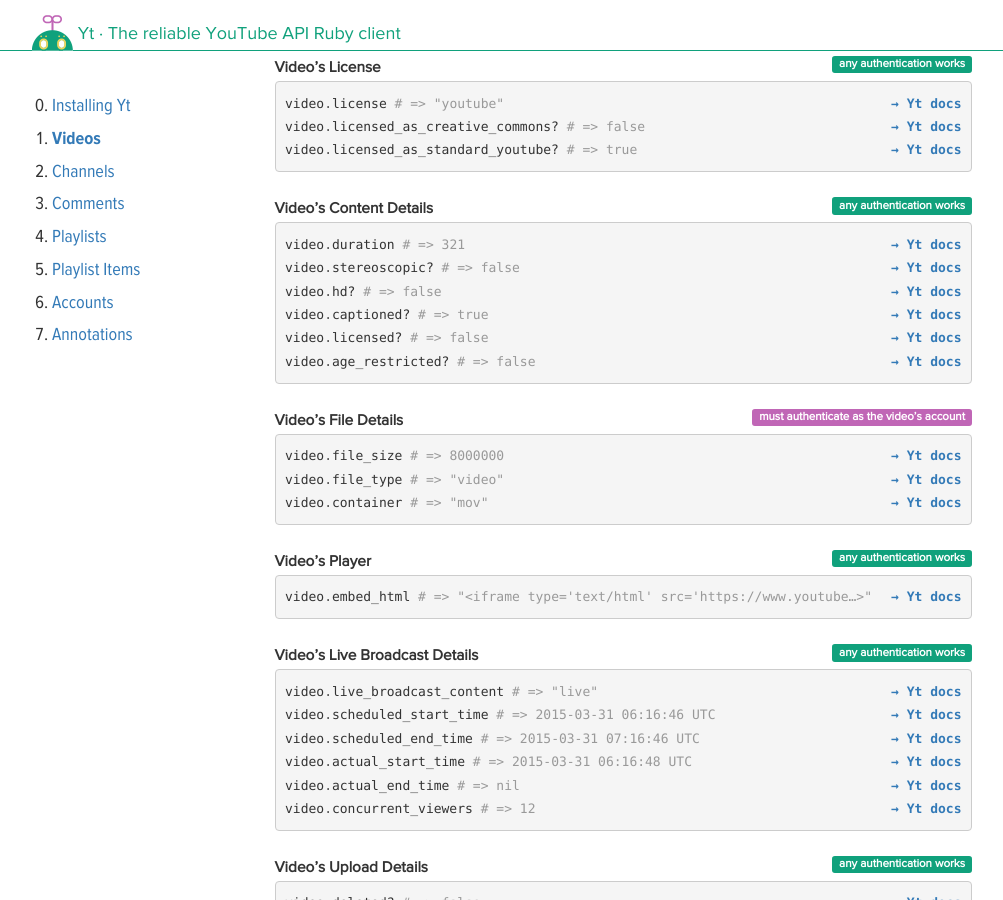
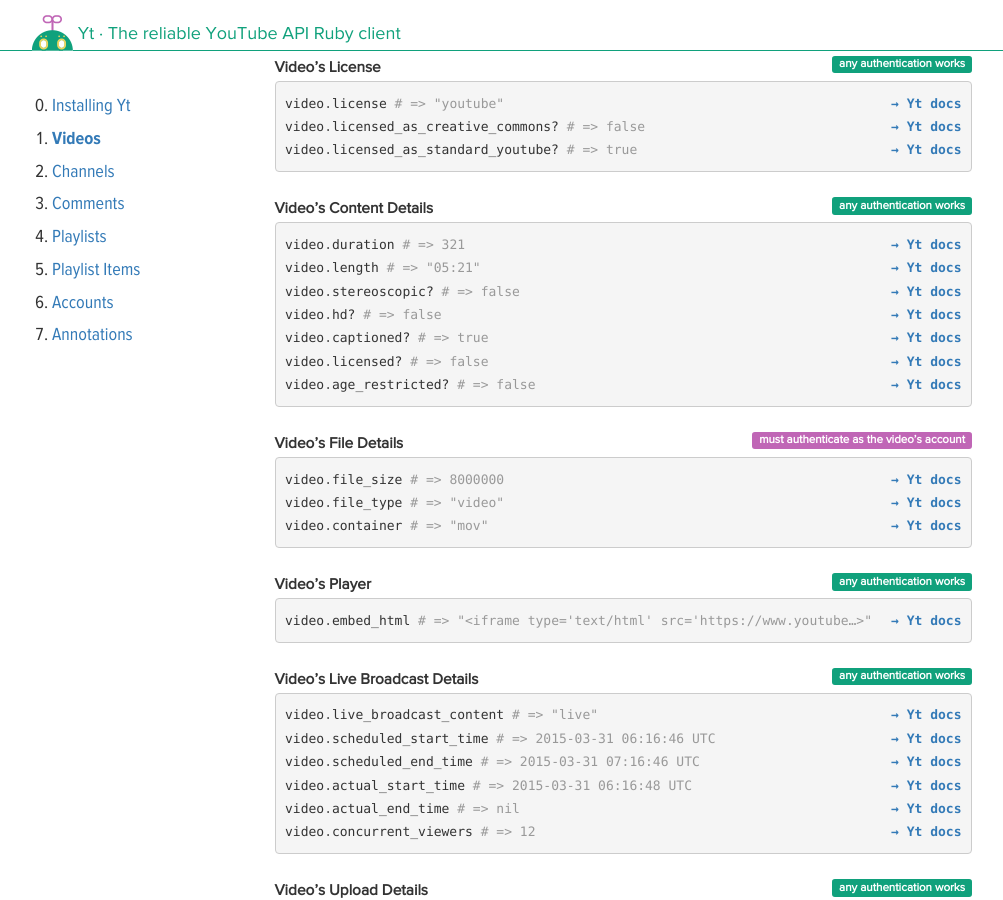
Before and after one commit to nullscreen/yt, a Jekyll site: the page built from videos.html, in a window 1280 px wide and 900 px high, scrolled down 2212 px. Shown: the whole window, without its empty margins (138-1141 px from the left). Built offline with Jekyll 4.4.1, drawn with Linux system fonts in a browser that asks for light colours; nearby versions of some CDN libraries; some web fonts are replaced; some of the changed lines change nothing that is shown.

Commit message:
Add Video#length

```diff
--- a/_config.yml
+++ b/_config.yml
@@ -7,4 +7,4 @@ defaults:
       path: ""
     values:
       layout:  "default"
-      version: 0.28.0
+      version: 0.29.1
--- a/videos.html
+++ b/videos.html
@@ -131,6 +131,7 @@ video.estimated_revenue since: 3.days.ago
   {% include dt.html title="Video’s Content Details" label="success" auth="any authentication works" %}
   <dd><a class="anchor" id="content_details"></a><div class="highlight"><pre>
 {% include doc.html link="Models/Video#duration" %}{% include example.html object='video' method='duration' result='321' %}
+{% include doc.html link="Models/Video#length" %}{% include example.html object='video' method='length' result='"05:21"' %}
 {% include doc.html link="Models/Video#stereoscopic%3F" %}{% include example.html object='video' method='stereoscopic?' result='false' %}
 {% include doc.html link="Models/Video#hd%3F" %}{% include example.html object='video' method='hd?' result='false' %}
 {% include doc.html link="Models/Video#captioned%3F" %}{% include example.html object='video' method='captioned?' result='true' %}
```
